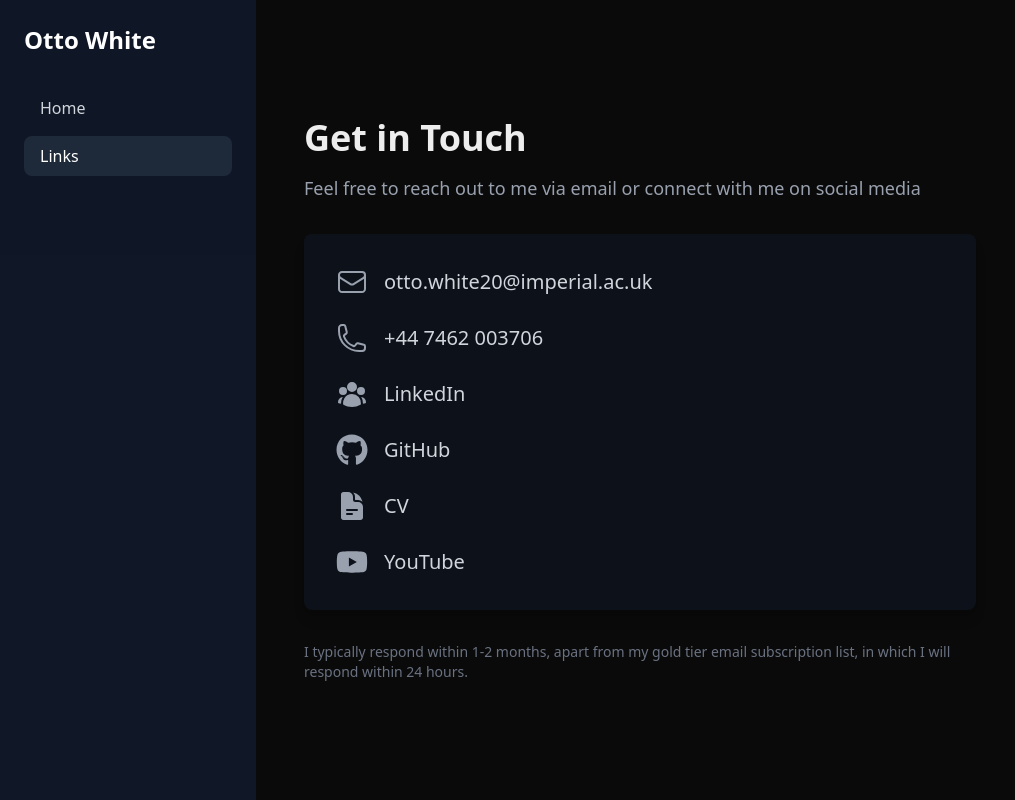
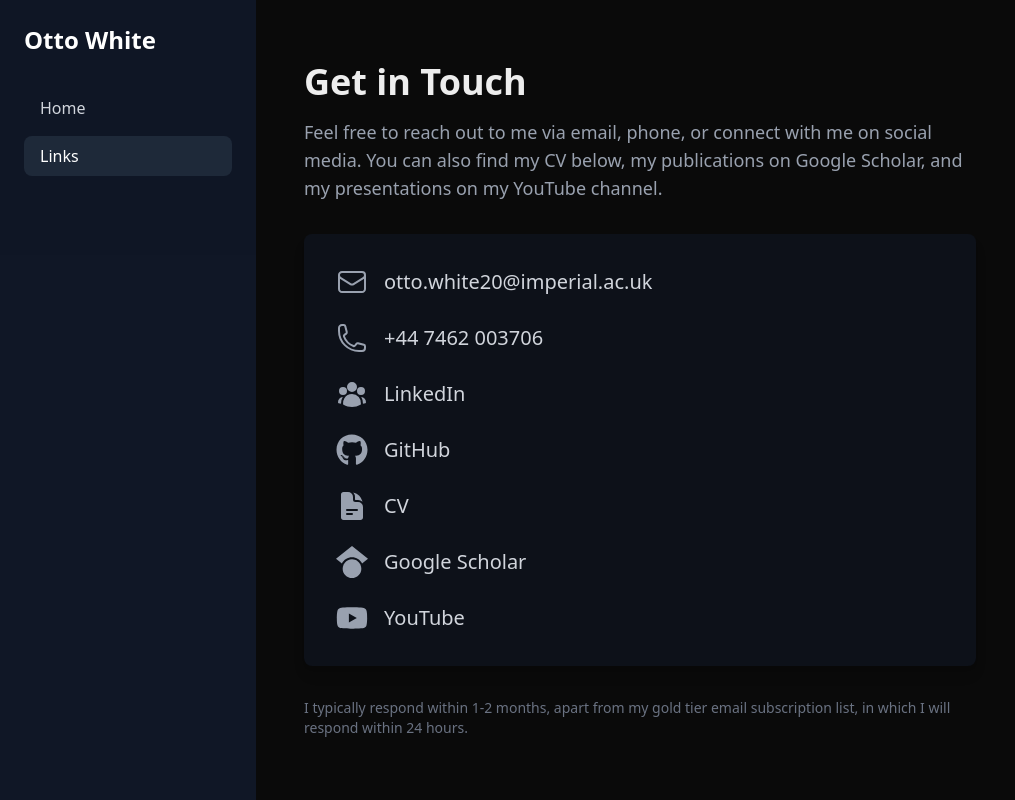
Before and after one commit to ottowhite/personal-website, a Next.js app: page /links in a window 1280 px wide. Shown: the whole page, without its empty margins (0-1015 px from the left). Built offline with nearby package versions, Linux system fonts and the light colour scheme.

Commit message:
Add my google scholar, some more links, and some finishing touches

```diff
--- a/src/app/links/page.tsx
+++ b/src/app/links/page.tsx
@@ -6,6 +6,7 @@ import {
 	UserGroupIcon as UserGroupIconSolid,
 } from '@heroicons/react/24/solid';
 import { FaYoutube, FaGithub } from 'react-icons/fa';
+import { FaGoogleScholar } from 'react-icons/fa6';
 
 export default function Links() {
 	const email = 'otto.white20@imperial.ac.uk';
@@ -14,6 +15,7 @@ export default function Links() {
 	const githubUrl = 'https://github.com/ottowhite';
 	const youtubeUrl = 'https://www.youtube.com/@ottowhite9742';
 	const cvUrl = 'https://github.com/ottowhite/cv/blob/main/build/main.pdf';
+	const scholarUrl = 'https://scholar.google.com/citations?user=4R3wLJgAAAAJ&hl=en';
 
 	return (
 		<div className="flex min-h-[calc(100vh-4rem)] flex-col items-start justify-center px-4">
@@ -21,7 +23,7 @@ export default function Links() {
 				<div>
 					<h1 className="text-3xl md:text-4xl font-bold mb-4">Get in Touch</h1>
 					<p className="text-lg text-gray-400">
-						Feel free to reach out to me via email or connect with me on social media
+						Feel free to reach out to me via email, phone, or connect with me on social media. You can also find my CV below, my publications on Google Scholar, and my presentations on my YouTube channel.
 					</p>
 				</div>
 
@@ -83,6 +85,18 @@ export default function Links() {
 					</div>
 
 					<div className="flex items-center space-x-4">
+						<FaGoogleScholar className="h-8 w-8 text-gray-400" />
+						<a
+							href={scholarUrl}
+							target="_blank"
+							rel="noopener noreferrer"
+							className="text-xl text-gray-300 hover:text-white transition-colors"
+						>
+							Google Scholar
+						</a>
+					</div>
+
+					<div className="flex items-center space-x-4">
 						<FaYoutube className="h-8 w-8 text-gray-400" />
 						<a
 							href={youtubeUrl}
--- a/src/app/page.tsx
+++ b/src/app/page.tsx
@@ -1,4 +1,5 @@
 import Image from 'next/image';
+const lsdsLink = 'https://lsds.doc.ic.ac.uk/';
 
 export default function Home() {
   return (
@@ -7,14 +8,23 @@ export default function Home() {
         <div className="flex-1">
           <h1 className="text-3xl md:text-4xl font-bold mb-4">Welcome</h1>
           <p className="text-lg md:text-xl text-gray-400">
-            I&apos;m Otto, a first year PhD student at the Large-Scale Data and Systems group at Imperial College London. I&apos;m excited to be focussing on the performance and efficiency of distributed AI systems, and supporting these rapidly evolving workloads and heterogenous hardwares in the data centre.
+            I&apos;m Otto, a first year PhD student at the{' '}
+            <a href={lsdsLink} target="_blank" rel="noopener noreferrer" className="text-gray-300 hover:text-gray-200">
+              Large-Scale Data and Systems group
+            </a>{' '}
+            at Imperial College London. I&apos;m excited to be focussing on the
+            performance and efficiency of distributed AI systems, and supporting
+            these rapidly evolving workloads and heterogenous hardwares in the data centre.
           </p>
         </div>
         <div className="flex-1 flex justify-center items-center">
           <Image
             src="/skatepark.jpg"
             alt="Skatepark"
-            className="w-full max-w-md rounded-lg"
+            className="w-full h-auto max-w-md rounded-lg"
+            width={1000}
+            height={1000}
+            priority
           />
         </div>
       </div>
```
